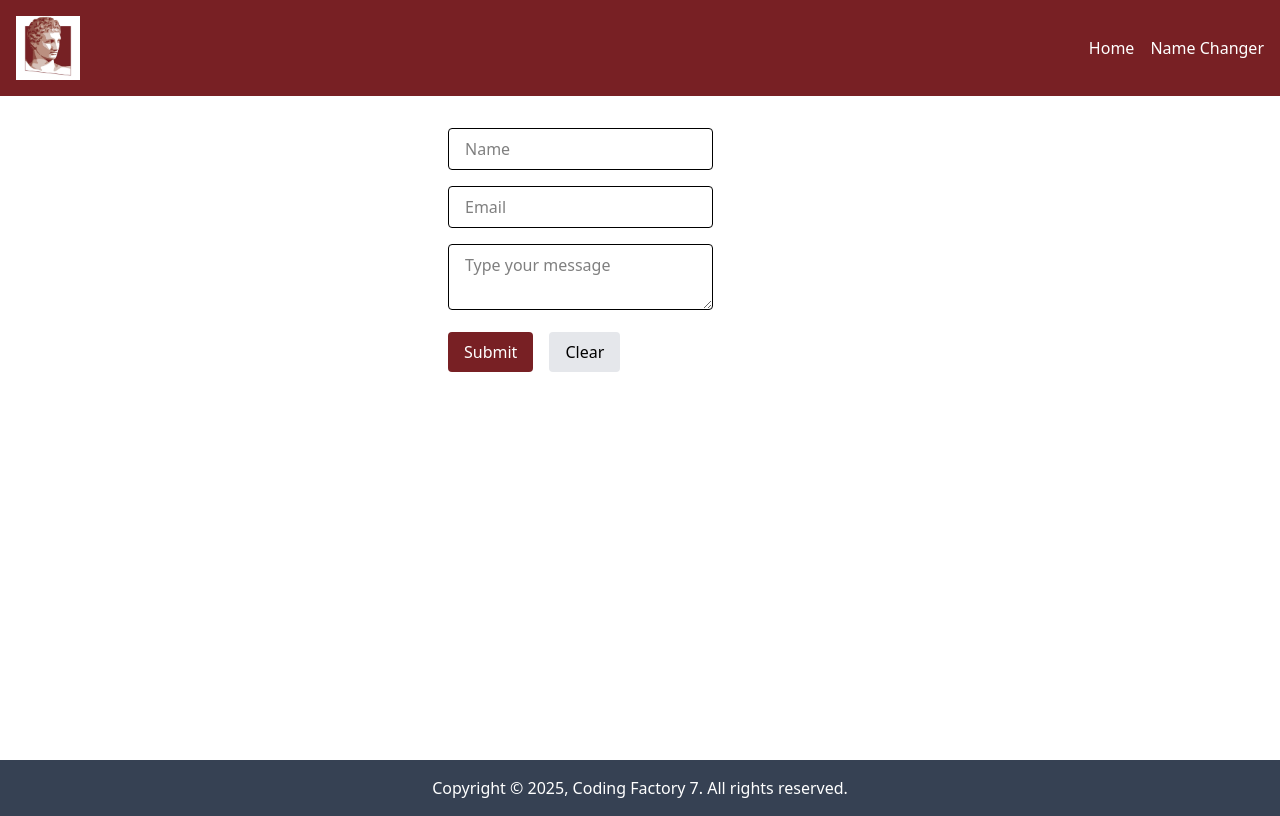
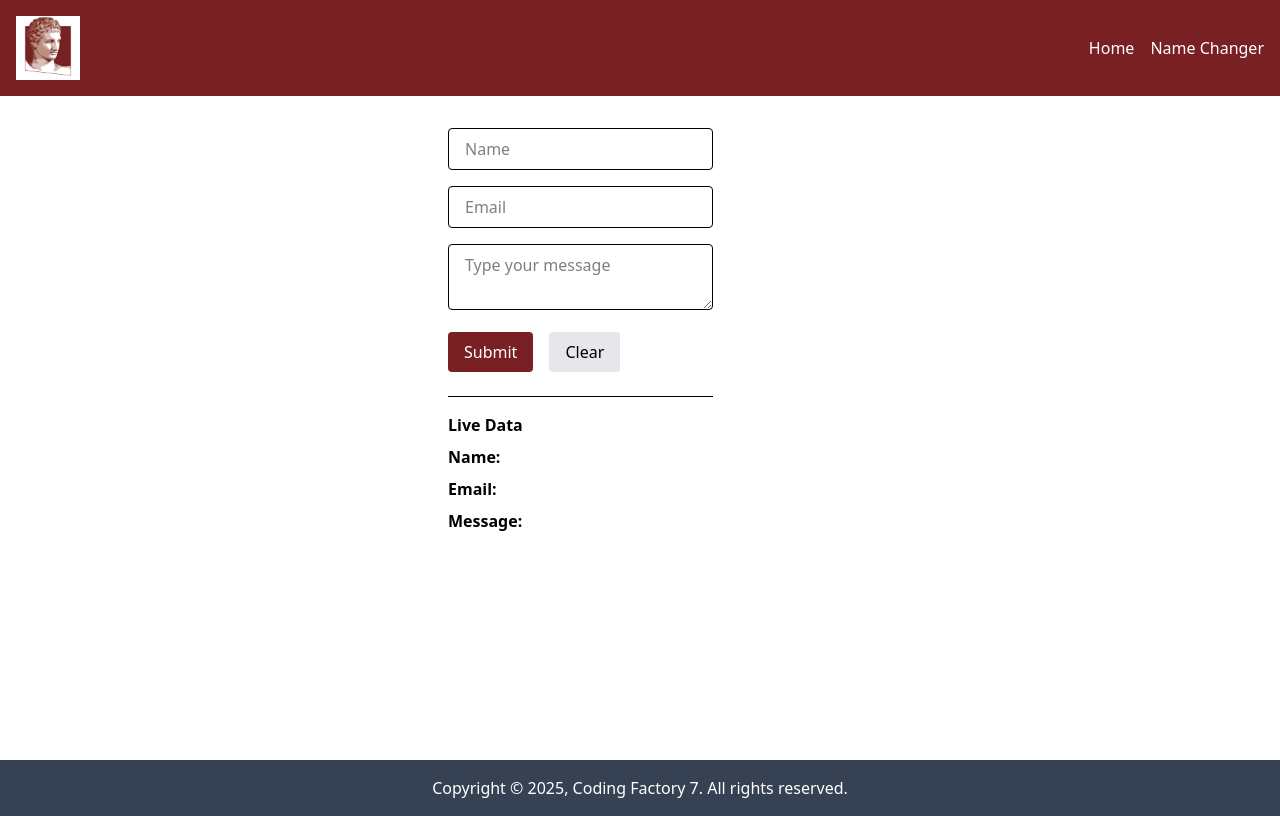
Before and after one commit to despinamos/cf7-components-intro, a React (Vite) app: page / in a window 1280 px wide. Built offline with nearby package versions, Linux system fonts and the light colour scheme.

Commit message:
feat: feat form validation with zod and react hook

```diff
--- a/src/App.tsx
+++ b/src/App.tsx
@@ -10,7 +10,8 @@ import FocusInput from "./components/FocusInput.tsx";
 import UncontrolledInput from "./components/UncontrolledInput.tsx";
 import ControlledInput from "./components/ControlledInput.tsx";
 import ExamplesPage from "./pages/ExamplesPage.tsx";
-import MultiFieldFormWithZodValidation from "./components/MultiFieldFormWithZodValidation.tsx";
+//import MultiFieldFormWithZodValidation from "./components/MultiFieldFormWithZodValidation.tsx";
+import MultiFieldFormWithReactHook from "./components/MultiFieldFormWithReactHook.tsx";
 
 function App() {
 
@@ -37,7 +38,8 @@ function App() {
                     <Route element={<RouterLayout/>}>
                         {/*<Route path="/" element={<HomePage />}/>*/}
                         {/*<Route index element={<HomePage/>}/>*/}
-                        <Route index element={<MultiFieldFormWithZodValidation/>}/>
+                        <Route index element={<MultiFieldFormWithReactHook/>}/>
+                        {/*<Route index element={<MultiFieldFormWithZodValidation/>}/>*/}
                         <Route path="users/:userId" element={<UserPage />}/>
                         <Route path="users" element={<UserPage/>}/>
                         <Route path="*" element={<NotFoundPage/>}/>
--- /dev/null
+++ b/src/components/MultiFieldFormWithReactHook.tsx
@@ -0,0 +1,116 @@
+import {z} from "zod";
+import {useForm} from "react-hook-form";
+import {zodResolver} from "@hookform/resolvers/zod";
+
+const formSchema = z.object({
+    name: z.string().trim().nonempty("Name is required."),
+    email: z
+        .string()
+        .trim().nonempty("Email is required.")
+        .email("Email is invalid."),
+    message: z
+        .string()
+        .trim().nonempty("Message is required.")
+        .min(5, "Message must be at least 5 characters long.")
+        .max(100, "Message must be at most 100 characters long"),
+});
+
+type FormValues = z.infer<typeof formSchema>;
+
+const initialValues = {
+    name: "",
+    email: "",
+    message: ""
+}
+
+const MultiFieldFormWithReactHook = () => {
+
+    const {
+        register,
+        handleSubmit,
+        formState: {errors},
+        reset,
+        watch
+    } = useForm<FormValues>({
+        resolver: zodResolver(formSchema),
+        defaultValues: initialValues,
+    });
+
+    const onSubmit = (data: FormValues) => {
+        console.log(data);
+        reset();
+    }
+
+    const onClear = () => {
+        reset();
+    }
+
+    const watchedValues = watch();
+
+    return (
+        <>
+        <div className="flex max-w-sm mx-auto mt-8">
+            <form onSubmit={handleSubmit(onSubmit)} className="space-y-4">
+                <div>
+                    <input
+                        {...register("name")}
+                        type="text"
+                        name="name"
+                        placeholder="Name"
+                        className="w-full px-4 py-2 rounded border"
+                    />
+                    {errors?.name && (
+                        <p className="text-cf-dark-red">{errors.name.message}</p>
+                    )}
+                </div>
+                <div>
+                    <input
+                        {...register("email")}
+                        type="email"
+                        name="email"
+                        placeholder="Email"
+                        className="w-full px-4 py-2 rounded border"
+                    />
+                    {errors?.email && (
+                        <p className="text-cf-dark-red">{errors.email.message}</p>
+                    )}
+                </div>
+                <div>
+                    <textarea
+                        {...register("message")}
+                        name="message"
+                        placeholder="Type your message"
+                        className="w-full px-4 py-2 rounded border"
+                        minLength={5}
+                    ></textarea>
+                    {errors?.message && (
+                        <p className="text-cf-dark-red">{errors.message.message}</p>
+                    )}
+                </div>
+                <div className="flex gap-4">
+                    <button
+                        type="submit"
+                        className="bg-cf-dark-red text-white px-4 py-2 rounded"
+                    >
+                        Submit
+                    </button>
+                    <button
+                        type="button"
+                        onClick={onClear}
+                        className="bg-gray-200 text-cf-gray-700 px-4 py-2 rounded">
+                        Clear
+                    </button>
+                </div>
+                <div className="mt-6 border-t pt-4 space-y-2">
+                    <h2 className="font-semibold">Live Data</h2>
+                    <p><strong>Name:</strong> {watchedValues.name}</p>
+                    <p><strong>Email:</strong> {watchedValues.email}</p>
+                    <p><strong>Message:</strong> {watchedValues.message}</p>
+                </div>
+            </form>
+        </div>
+    </>
+    )
+};
+
+export default MultiFieldFormWithReactHook;
--- a/src/components/MultiFieldFormWithZodValidation.tsx
+++ b/src/components/MultiFieldFormWithZodValidation.tsx
@@ -34,24 +34,23 @@ const MultiFieldFormWithZodValidation = () => {
     const [submittedData, setSubmittedData] = useState<FormValues | null>(null);
     const [errors, setErrors] = useState<FormErrors | null>(null);
 
-    const validateForm = (values: FormValues): FormErrors => {
-        const errors: FormErrors = {};
+    const validateForm = () => {
+        const result = formSchema.safeParse(values);
+        // {success: true, data: validatedData}
+        // {success: false, errors: errors}
+        if (!result.success) {
+            const newErrors : FormErrors = {};
 
-        if (!values.name.trim()) {
-            errors.name = "Name is empty.";
+            result.error.issues.forEach((issue) => {
+                const fieldName = issue.path[0] as keyof FormValues;
+                newErrors[fieldName] = issue.message;
+            });
+            setErrors(newErrors);
+            return false;
         }
 
-        if (!values.email.trim() ||
-            !/^([\w-]+(?:\.[\w-]+)*)@((?:[\w-]+\.)*\w[\w-]{0,66})\.([a-z]{2,6}(?:\.[a-z]{2})?)$/
-                .test(values.email.trim())) {
-            errors.email = "Email is empty or invalid.";
-        }
-
-        if (!values.message.trim() || values.message.length < 5) {
-            errors.message = "Message is empty or less than 5 characters.";
-        }
-
-        return errors;
+        setErrors({});
+        return true;
     }
 
     const handleChange = (e: React.ChangeEvent<HTMLInputElement | HTMLTextAreaElement>) => {
@@ -73,22 +72,18 @@ const MultiFieldFormWithZodValidation = () => {
 
     const handleClear = () => {
         setValues(initialValues);
-        setErrors(null);
+        setErrors({});
         setSubmittedData(null);
     };
 
     const handleSubmit = (e: React.FormEvent) => {
         e.preventDefault();
 
-        const validationErrors = validateForm(values);
-
-        if (Object.keys(validationErrors).length > 0) {
-            setErrors(validationErrors);
-            return;
+        const isValid = validateForm();
+        if (isValid) {
+            setSubmittedData(values);
+            setValues(initialValues);
         }
-        setSubmittedData(values);
-        setValues(initialValues);
-        setErrors(null);
     }
 
     return (
```
